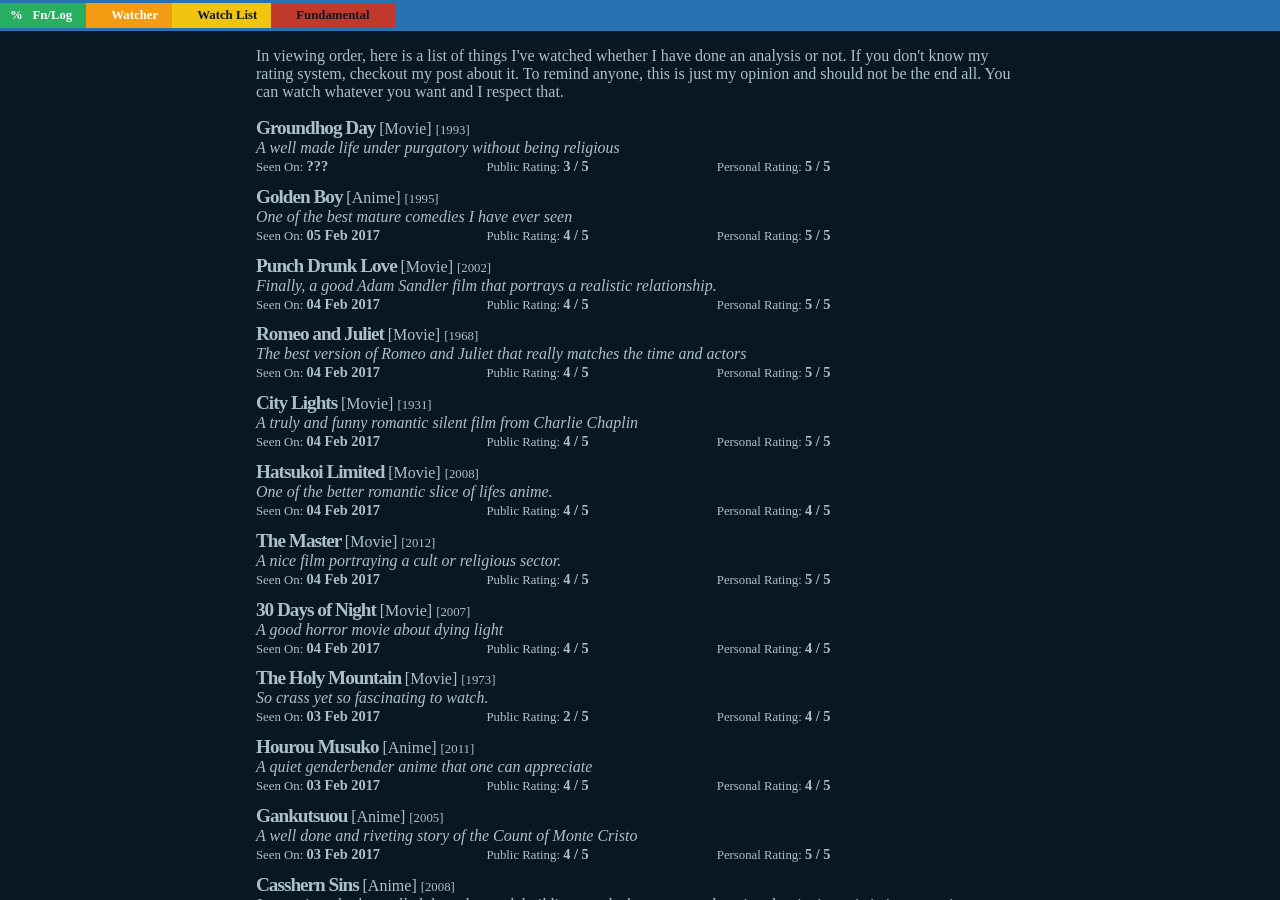
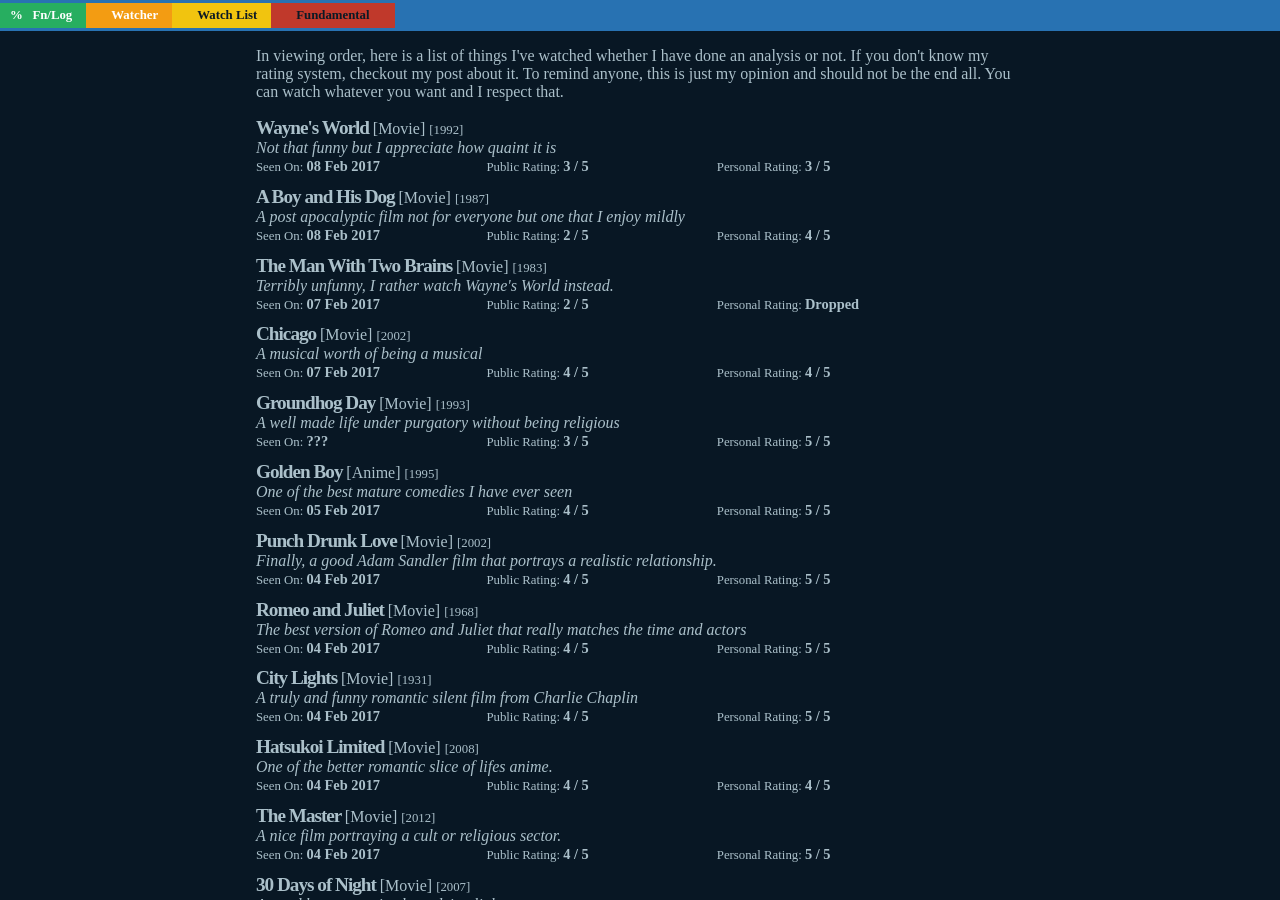
Before and after one commit to FrancisMurillo/FrancisMurillo.github.io, a Jekyll site: the page built from watcher/watch-list.html, in a window 1280 px wide and 900 px high. Built offline with Jekyll 4.4.1, drawn with Linux system fonts in a browser that asks for light colours.

```diff
--- a/_data/official-watch-list.yaml
+++ b/_data/official-watch-list.yaml
@@ -1,3 +1,35 @@
+- title: "Wayne's World"
+  type: "Movie"
+  year: "1992"
+  public-rating: "3 / 5"
+  personal-rating: "3 / 5"
+  date: "2017-02-08"
+  quick-word: "Not that funny but I appreciate how quaint it is"
+  link: ""
+- title: "A Boy and His Dog"
+  type: "Movie"
+  year: "1987"
+  public-rating: "2 / 5"
+  personal-rating: "4 / 5"
+  date: "2017-02-08"
+  quick-word: "A post apocalyptic film not for everyone but one that I enjoy mildly"
+  link: ""
+- title: "The Man With Two Brains"
+  type: "Movie"
+  year: "1983"
+  public-rating: "2 / 5"
+  personal-rating: "Dropped"
+  date: "2017-02-07"
+  quick-word: "Terribly unfunny, I rather watch Wayne's World instead."
+  link: ""
+- title: "Chicago"
+  type: "Movie"
+  year: "2002"
+  public-rating: "4 / 5"
+  personal-rating: "4 / 5"
+  date: "2017-02-07"
+  quick-word: "A musical worth of being a musical"
+  link: ""
 - title: "Groundhog Day"
   type: "Movie"
   year: "1993"
```
Also changed, not shown: watcher/_posts/2017-02-08-Song Of The Sea - Justifying The Song.html (added, +299 -0 lines), watcher/images/the-song-of-the-sea--ben-teaching-the-song.png (added), watcher/images/the-song-of-the-sea--bronach-singing.png (added), watcher/images/the-song-of-the-sea--circle-within-circles.png (added), watcher/images/the-song-of-the-sea--saoirse-song.png (added).
